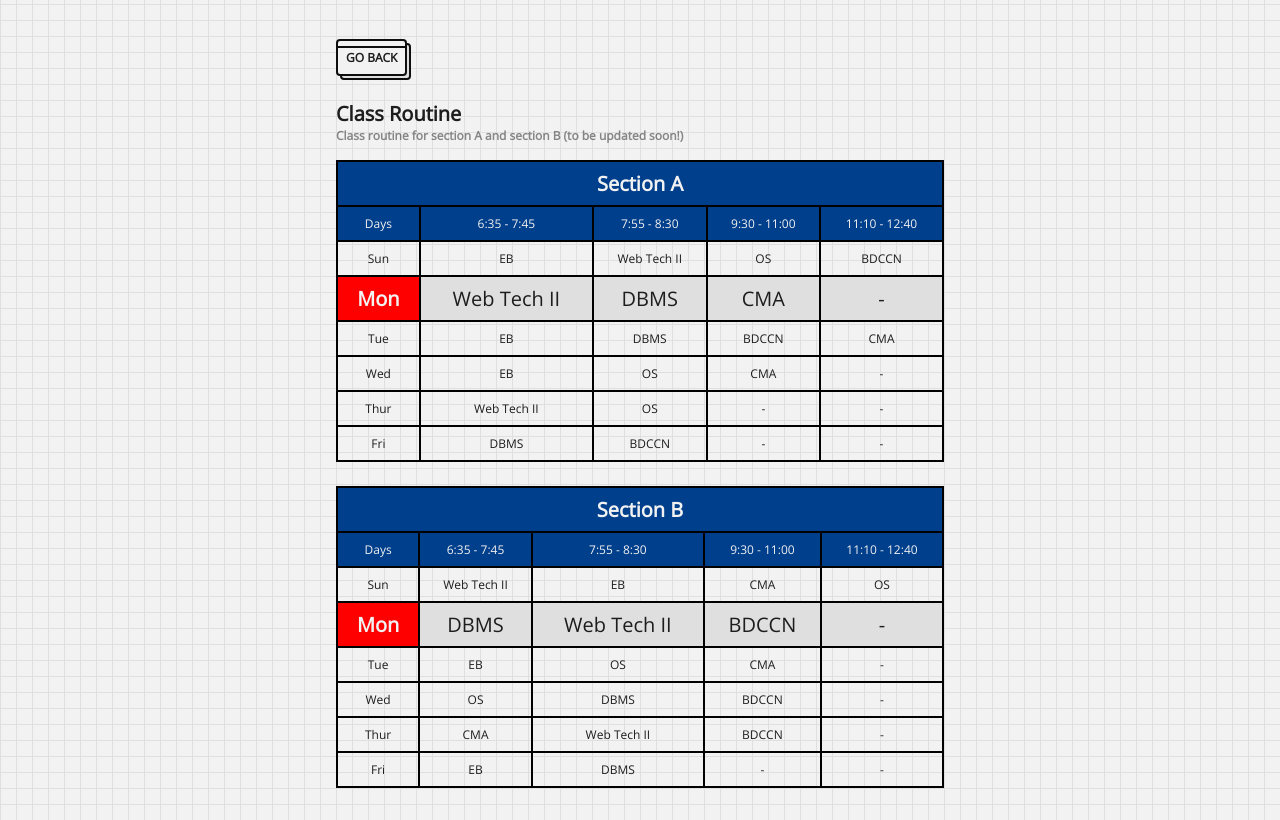
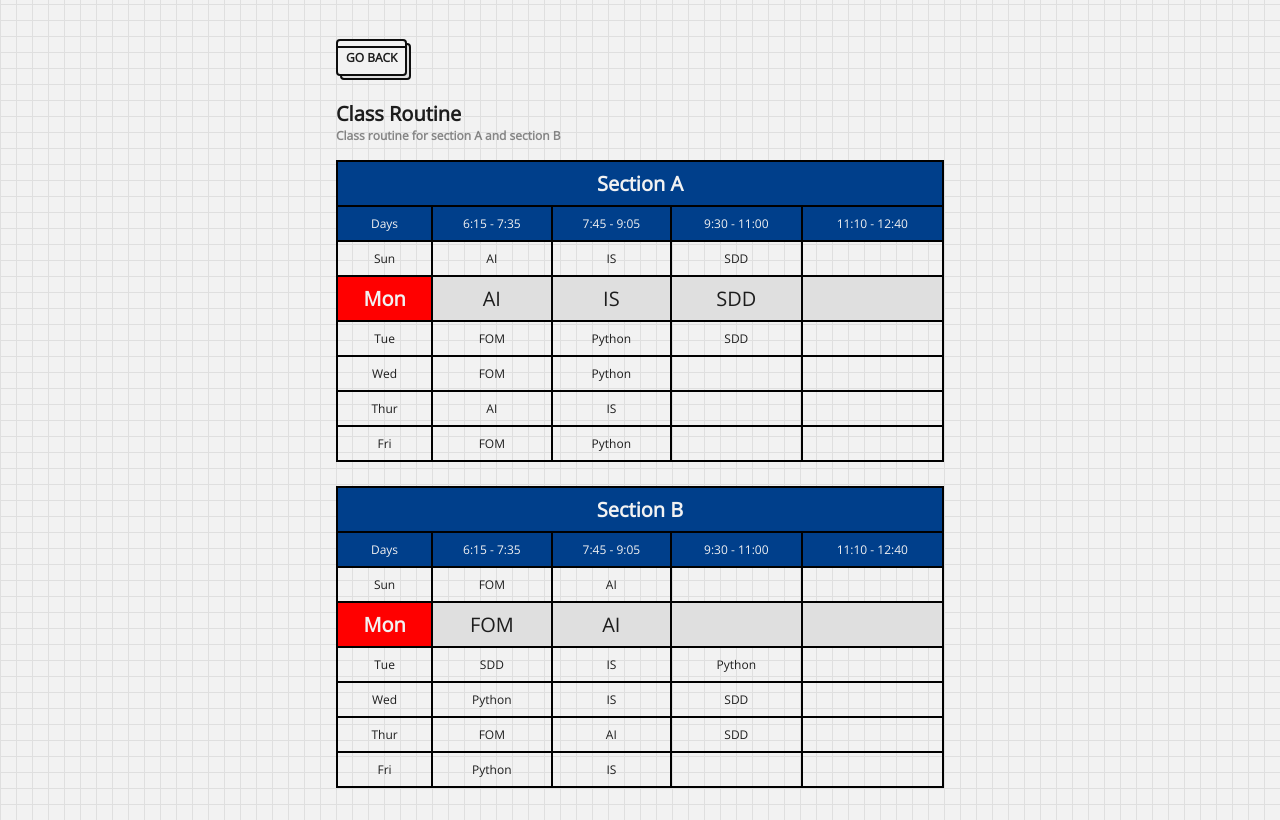
Before and after one commit to JugalShrestha/bim21, a React (Vite) app: page /routine in a window 1280 px wide. Shown: the part 220-1040 px from the top of the page. Built offline with nearby package versions, Linux system fonts and the light colour scheme.

Commit message:
ADD: Routine changed to 5th sem

```diff
--- a/src/components/variables/subjectData.tsx
+++ b/src/components/variables/subjectData.tsx
@@ -47,7 +47,7 @@ const subjectData = [
   },
   {
     name: "Object Oriented Programming (Java) [IT 234]",
-    teacher: "Mr. Mario",
+    teacher: "Er. Ramesh Shahi",
     title: "Lecturer",
     department: "Dept. of Computer Science",
     shortForm: "O.O.P. with Java [IT 234]",
@@ -155,6 +155,14 @@ const subjectData = [
     department: "Dept. of Management",
     sem: 4,
   },
+  //5th sem
+  {
+    name: "Programming with Python [IT 243]",
+    teacher: "Er. Ramesh Shahi",
+    title: "Lecturer",
+    department: "Dept. of Computer Science",
+    sem: 5,
+  }
 ];
 
 export default subjectData;
--- a/src/pages/project-pages/Routine.tsx
+++ b/src/pages/project-pages/Routine.tsx
@@ -27,7 +27,7 @@ const Routine = () => {
         <div className="header">
           <div className="main-header">Class Routine</div>
           <div className="sub-header">
-            Class routine for section A and section B (to be updated soon!)
+            Class routine for section A and section B
           </div>
         </div>
         <div className="class-routine-body">
@@ -40,8 +40,8 @@ const Routine = () => {
               </tr>
               <tr>
                 <th>Days</th>
-                <th>6:35 - 7:45</th>
-                <th>7:55 - 8:30</th>
+                <th>6:15 - 7:35</th>
+                <th>7:45 - 9:05</th>
                 <th>9:30 - 11:00</th>
                 <th>11:10 - 12:40</th>
               </tr>
@@ -49,45 +49,45 @@ const Routine = () => {
             <tbody>
               <tr>
                 <td>Sun</td>
-                <td>EB</td>
-                <td>Web Tech II</td>
-                <td>OS</td>
-                <td>BDCCN</td>
+                <td>AI</td>
+                <td>IS</td>
+                <td>SDD</td>
+                <td></td>
               </tr>
               <tr>
                 <td>Mon</td>
-                <td>Web Tech II</td>
-                <td>DBMS</td>
-                <td>CMA</td>
-                <td>-</td>
+                <td>AI</td>
+                <td>IS</td>
+                <td>SDD</td>
+                <td></td>
               </tr>
               <tr>
                 <td>Tue</td>
-                <td>EB</td>
-                <td>DBMS</td>
-                <td>BDCCN</td>
-                <td>CMA</td>
+                <td>FOM</td>
+                <td>Python</td>
+                <td>SDD</td>
+                <td></td>
               </tr>
               <tr>
                 <td>Wed</td>
-                <td>EB</td>
-                <td>OS</td>
-                <td>CMA</td>
-                <td>-</td>
+                <td>FOM</td>
+                <td>Python</td>
+                <td></td>
+                <td></td>
               </tr>
               <tr>
                 <td>Thur</td>
-                <td>Web Tech II</td>
-                <td>OS</td>
-                <td>-</td>
-                <td>-</td>
+                <td>AI</td>
+                <td>IS</td>
+                <td></td>
+                <td></td>
               </tr>
               <tr>
                 <td>Fri</td>
-                <td>DBMS</td>
-                <td>BDCCN</td>
-                <td>-</td>
-                <td>-</td>
+                <td>FOM</td>
+                <td>Python</td>
+                <td></td>
+                <td></td>
               </tr>
             </tbody>
           </table>
@@ -100,8 +100,8 @@ const Routine = () => {
               </tr>
               <tr>
                 <th>Days</th>
-                <th>6:35 - 7:45</th>
-                <th>7:55 - 8:30</th>
+                <th>6:15 - 7:35</th>
+                <th>7:45 - 9:05</th>
                 <th>9:30 - 11:00</th>
                 <th>11:10 - 12:40</th>
               </tr>
@@ -109,45 +109,45 @@ const Routine = () => {
             <tbody>
               <tr>
                 <td>Sun</td>
-                <td>Web Tech II</td>
-                <td>EB</td>
-                <td>CMA</td>
-                <td>OS</td>
+                <td>FOM</td>
+                <td>AI</td>
+                <td></td>
+                <td></td>
               </tr>
               <tr>
                 <td>Mon</td>
-                <td>DBMS</td>
-                <td>Web Tech II</td>
-                <td>BDCCN</td>
-                <td>-</td>
+                <td>FOM</td>
+                <td>AI</td>
+                <td></td>
+                <td></td>
               </tr>
               <tr>
                 <td>Tue</td>
-                <td>EB</td>
-                <td>OS</td>
-                <td>CMA</td>
-                <td>-</td>
+                <td>SDD</td>
+                <td>IS</td>
+                <td>Python</td>
+                <td></td>
               </tr>
               <tr>
                 <td>Wed</td>
-                <td>OS</td>
-                <td>DBMS</td>
-                <td>BDCCN</td>
-                <td>-</td>
+                <td>Python</td>
+                <td>IS</td>
+                <td>SDD</td>
+                <td></td>
               </tr>
               <tr>
                 <td>Thur</td>
-                <td>CMA</td>
-                <td>Web Tech II</td>
-                <td>BDCCN</td>
-                <td>-</td>
+                <td>FOM</td>
+                <td>AI</td>
+                <td>SDD</td>
+                <td></td>
               </tr>
               <tr>
                 <td>Fri</td>
-                <td>EB</td>
-                <td>DBMS</td>
-                <td>-</td>
-                <td>-</td>
+                <td>Python</td>
+                <td>IS</td>
+                <td></td>
+                <td></td>
               </tr>
             </tbody>
           </table>
```
